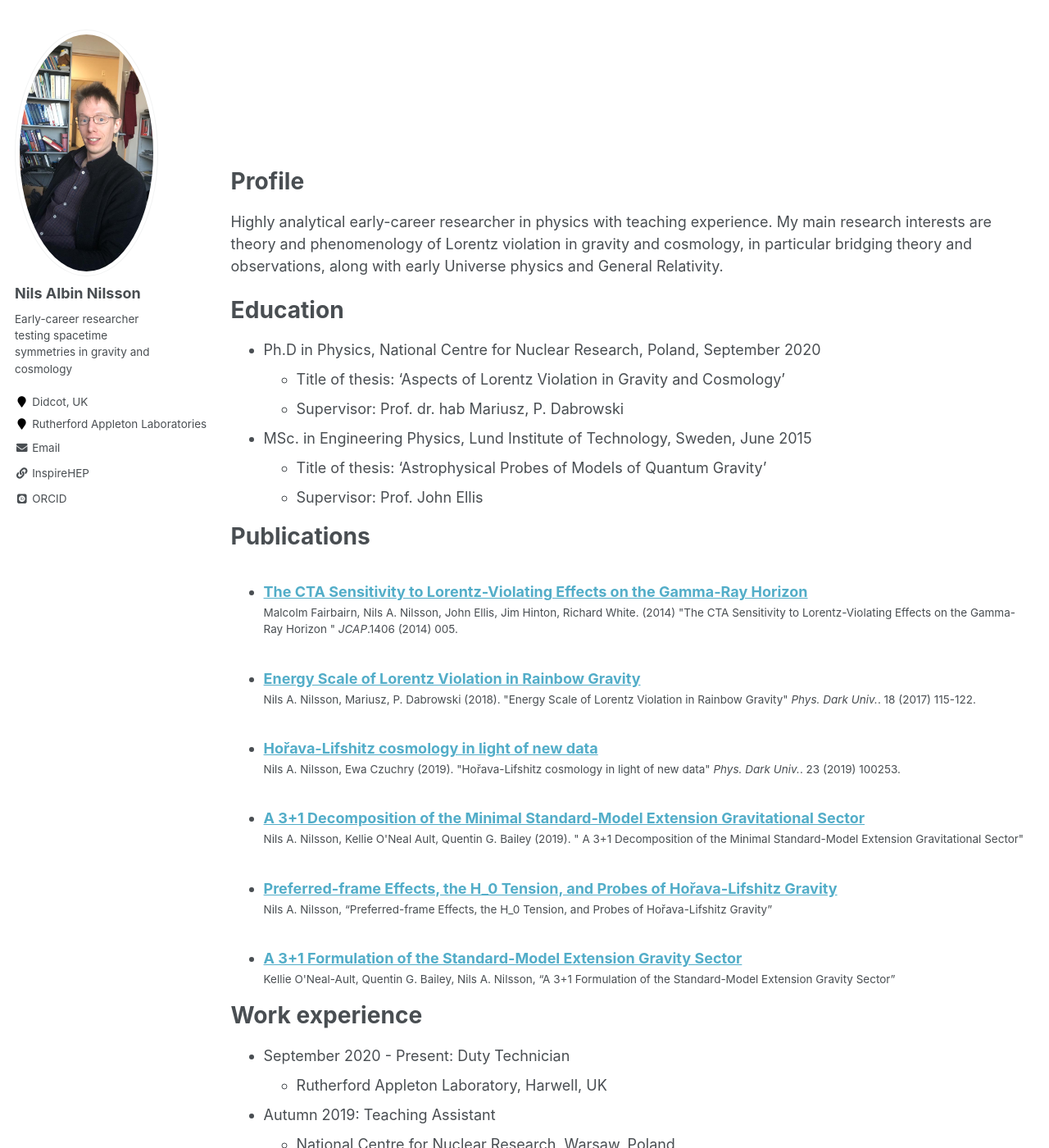
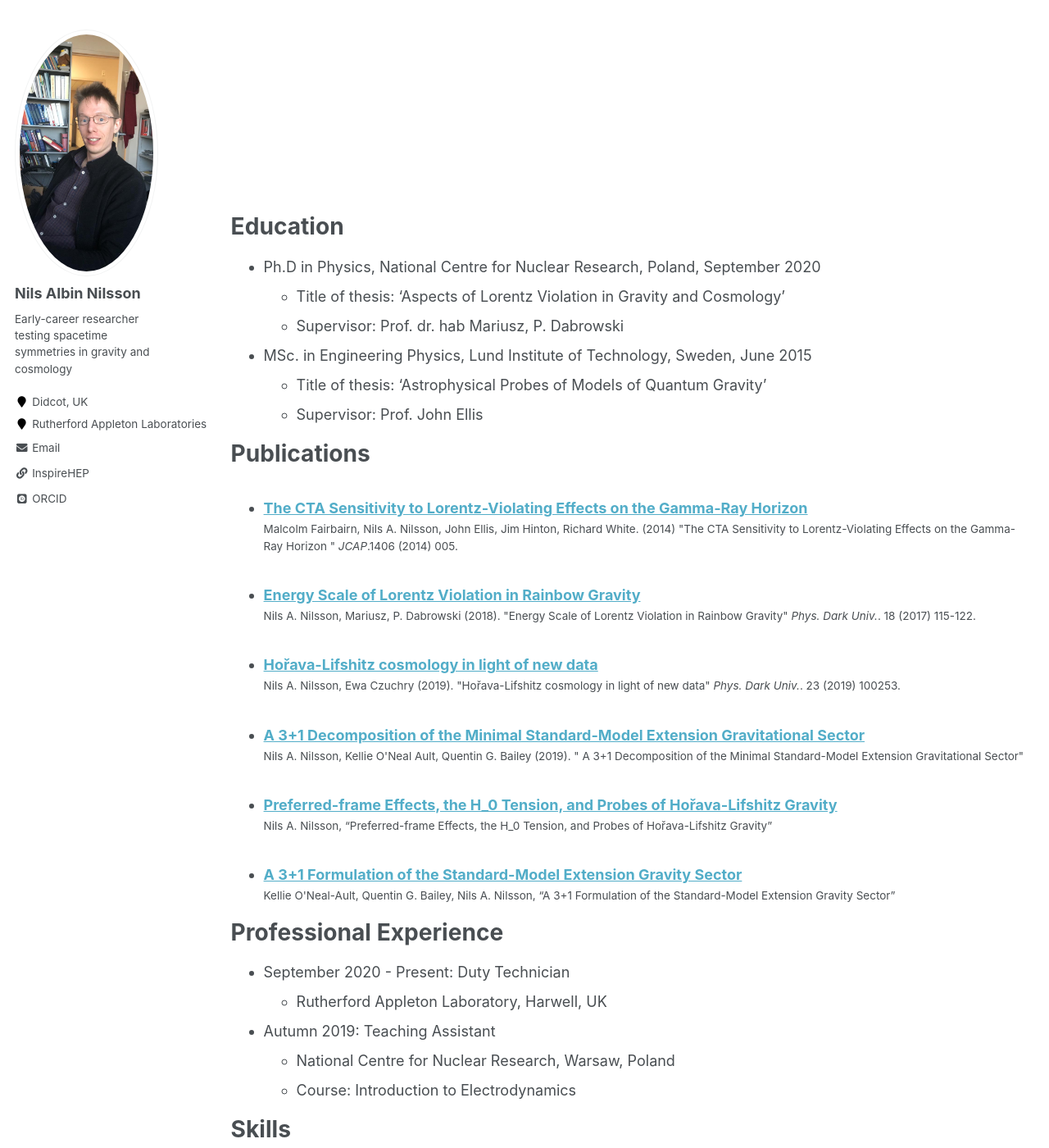
Before and after one commit to nilsanilsson/nilsanilsson.github.io, a Jekyll site: the page built from _pages/cv.md, in a window 1280 px wide and 1400 px high, scrolled down 445 px. Shown: the whole window at 82% size. Built offline with Jekyll 4.4.1, drawn with Linux system fonts in a browser that asks for light colours; some web fonts are replaced; some of the changed text lies outside the part shown.

Commit message:
Initial commit

```diff
--- a/_pages/cv.md
+++ b/_pages/cv.md
@@ -9,13 +9,7 @@
 
 {% include base_path %}
 
-<embed src="https://nilsanilsson.github.io/files/CV_092020.pdf" type="application/pdf" />
-
-Profile
-======
-Highly analytical early-career researcher in physics with teaching experience. My main research interests
-are theory and phenomenology of Lorentz violation in gravity and cosmology, in particular bridging theory and
-observations, along with early Universe physics and General Relativity.
+#<embed src="https://nilsanilsson.github.io/files/CV_092020.pdf" type="application/pdf" />
 
 Education
 ======
@@ -33,7 +27,7 @@
   {% endfor %}</ul>
 
 
-Work experience
+Professional Experience
 ======
 * September 2020 - Present: Duty Technician
   * Rutherford Appleton Laboratory, Harwell, UK
```
Also changed, not shown: other parts of _pages/cv.md (+3 -11 lines).
